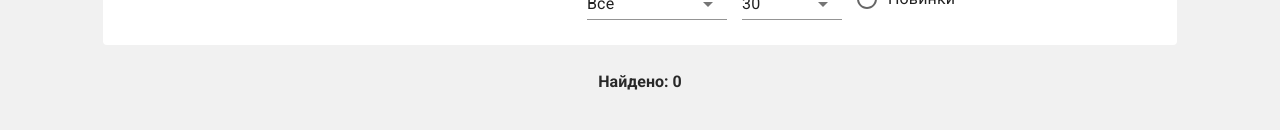
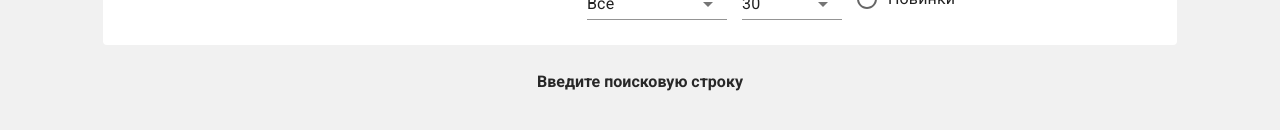
Before and after one commit to Ray-227/google-books-api, a React (Vite) app: page / in a window 1280 px wide. Shown: the part 272-402 px from the top of the page. Built offline with nearby package versions, Linux system fonts and the light colour scheme.

Commit message:
variant load book

```diff
--- a/src/features/books/pages/Books/index.tsx
+++ b/src/features/books/pages/Books/index.tsx
@@ -42,7 +42,7 @@ const Books: FC<BooksProps> = ({ isLoading, isError, books, booksCount, filter,
 		<Layout>
 			<BookForm changeHandler={handleChangeSearch} filter={filter} />
 			<Divider />
-			<h4 className={styles.countInfo}>Найдено: {booksCount}</h4>
+			<h4 className={styles.countInfo}>{!!booksCount ? `Найдено: ${booksCount}` : 'Введите поисковую строку'}</h4>
 			<Divider />
 			{isError ? (
 				<Alert severity='error' className={styles.errorAlert}>
@@ -59,8 +59,14 @@ const Books: FC<BooksProps> = ({ isLoading, isError, books, booksCount, filter,
 			) : (
 				<>
 					<div className={styles.gridWrapper}>
-						<BookList books={books} />
-						{isLoading && <BookListSkeleton count={filter.maxResults} />}
+						{filter.isLoadMore ? (
+							<>
+								<BookList books={books} />
+								{isLoading && <BookListSkeleton count={filter.maxResults} />}
+							</>
+						) : (
+							<>{isLoading ? <BookListSkeleton count={filter.maxResults} /> : <BookList books={books} />}</>
+						)}
 					</div>
 					{!!books.length && (
 						<>
--- a/src/features/books/store/reducer.ts
+++ b/src/features/books/store/reducer.ts
@@ -37,6 +37,7 @@ const initialState: BookState = {
 export default function reducer(state = initialState, action: BookAction): BookState {
 	switch (action.type) {
 		case ACTIONS.FETCH_BOOKS:
+			console.log(`LOG: ACTIONS.FETCH_BOOKS`)
 			return {
 				...state,
 				booksIsLoading: true,
```
